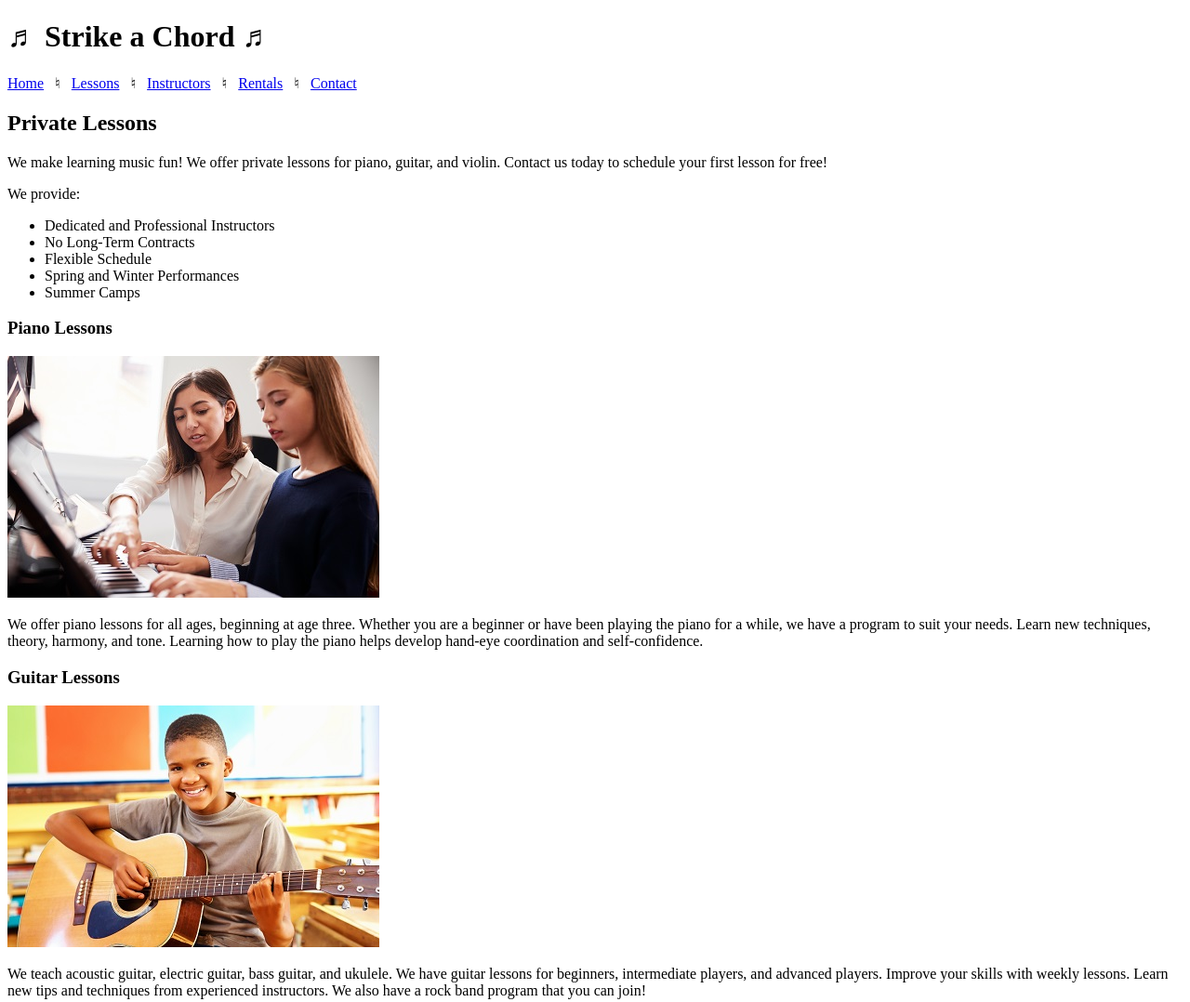
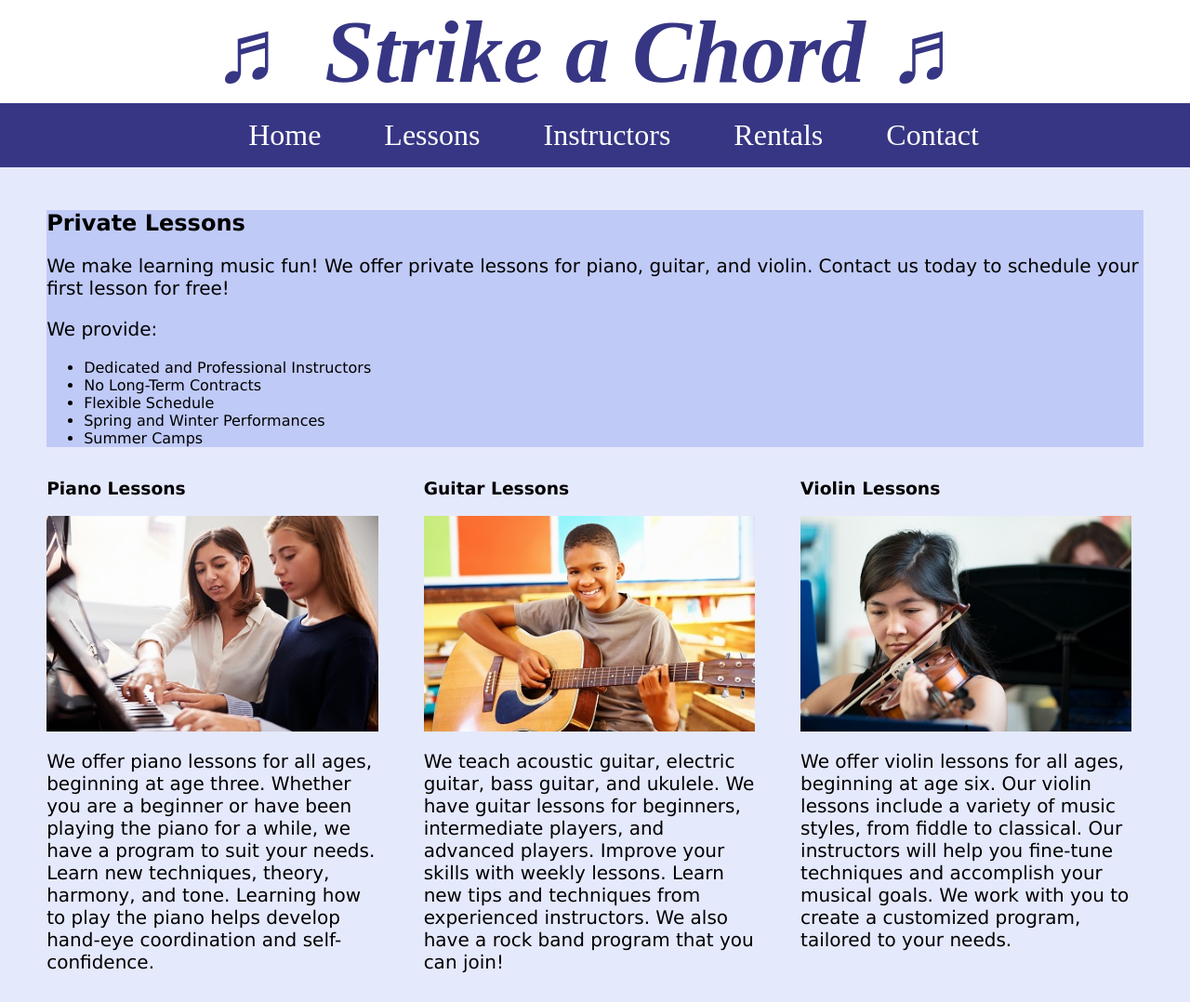
Before and after one commit to 144Sp23/ch4lab1-brockhogue, a plain HTML site: page lessons.html in a window 1280 px wide. Shown: the top 1078 px of the page at 93% size. Drawn offline with Linux system fonts and the light colour scheme.

Commit message:
Chapter 4 Lab

```diff
--- /dev/null
+++ b/CSS/styles.css
@@ -0,0 +1,122 @@
+/*
+Author: Brock Hogue
+Date: 2/15/23
+File Name: styles.css
+*/
+
+/* CSS Reset */
+body,
+header,
+nav,
+main,
+footer,
+img,
+h1 {
+    margin: 0;
+    padding: 0;
+    border: 0;
+}
+
+/* Style rules for images */
+
+img {
+    max-width: 100%;
+    display: block;
+}
+
+/* Style rules for header content */
+
+header {
+    text-align: center;
+    font-size: 3em;
+    color: #373684;
+}
+
+header h1 {
+    font-style: italic;
+}
+
+/* Style rules for navigation areas */
+
+nav {
+    background-color: #373684;
+}
+
+nav ul {
+    list-style-type: none;
+    margin: 0;
+    text-align: center;
+}
+
+nav li {
+    display: inline-block;
+    font-size: 2em;
+}
+
+nav li a {
+    display: block;
+    color: #fff;
+    text-align: center;
+    padding: 0.5em 1em;
+    text-decoration: none;
+}
+
+/* Style rules for main content */
+
+main {
+    padding: 2%;
+    background-color: #e5e9fc;
+    overflow: auto;
+    font-family: Verdana, Arial, sans-serif;
+}
+
+main p {
+    font-size: 1.25em;
+}
+
+.action {
+    font-size: 1.75em;
+    color: #373684;
+    font-weight: bold;
+}
+
+#piano,
+#guitar,
+#violin {
+    width: 29%;
+    float: left;
+    margin: 0 2%;
+}
+
+#info {
+    clear: left;
+    background-color: #c0caf7;
+    margin: 1% 2%;
+}
+
+#contact {
+    text-align: center;
+}
+
+#contact a {
+    color: #4645a8;
+    text-decoration: none;
+    font-weight: bold;
+}
+
+.map {
+    border: 5px solid #373684;
+}
+
+/* Style rules for footer content */
+
+footer {
+    text-align: center;
+    font-size: 0.65em;
+    clear: left;
+}
+
+footer a {
+    color: #4645a8;
+    text-decoration: none;
+}
--- a/lessons.html
+++ b/lessons.html
@@ -1,13 +1,14 @@
 <!DOCTYPE html>
 <!--
-	Student Name: Maria Cruz
+	Student Name: Brock Hogue
 	File Name: lessons.html
-	Today's Date: May 20, 2021
+	Today's Date: February 15, 2023
  -->
 <html lang="en">
 <head>
 	<title>Strike a Chord: Lessons</title>
 	<meta charset="utf-8">
+    <link rel="stylesheet" href="css/styles.css">
 </head>
 <body>
 
@@ -16,11 +17,13 @@
 	</header>
 
 	<nav>
-		<p><a href="index.html">Home</a> &nbsp; &#9838; &nbsp;
-		<a href="lessons.html">Lessons</a> &nbsp; &#9838; &nbsp;
-		<a href="instructors.html">Instructors</a> &nbsp; &#9838; &nbsp;
-		<a href="rentals.html">Rentals</a> &nbsp; &#9838; &nbsp;
-		<a href="contact.html">Contact</a></p>
+		<ul>
+            <li><a href="index.html">Home</a></li>
+            <li><a href="lessons.html">Lessons</a></li>
+            <li><a href="instructors.html">Instructors</a></li>
+            <li><a href="rentals.html">Rentals</a></li>
+            <li><a href="contact.html">Contact</a></li>
+        </ul>
 	</nav>
 
 	<!-- Use the main area to add the main content to the webpage -->
@@ -44,7 +47,7 @@
         <div id="piano">
 
             <h3>Piano Lessons</h3>
-            <img src="images/piano-lesson.jpg" alt="piano teacher and student sitting at a piano" height="260" width="400">
+            <img src="images/piano-lesson.jpg" alt="piano teacher and student sitting at a piano">
             <p>We offer piano lessons for all ages, beginning at age three. Whether you are a beginner or have been playing the piano for a while, we have a program to suit your needs. Learn new techniques, theory, harmony, and tone. Learning how to play the piano helps develop hand-eye coordination and self-confidence.</p>
 
         </div>
@@ -52,7 +55,7 @@
         <div id="guitar">
 
             <h3>Guitar Lessons</h3>
-            <img src="images/child-guitar.jpg" alt="child with a smile holding a guitar" height="260" width="400">
+            <img src="images/child-guitar.jpg" alt="child with a smile holding a guitar">
             <p>We teach acoustic guitar, electric guitar, bass guitar, and ukulele. We have guitar lessons for beginners, intermediate players, and advanced players. Improve your skills with weekly lessons. Learn new tips and techniques from experienced instructors. We also have a rock band program that you can join!</p>
 
         </div>
@@ -60,7 +63,7 @@
         <div id="violin">
 
             <h3>Violin Lessons</h3>
-            <img src="images/woman-violin.jpg" alt="woman playing the violin" height="260" width="400">
+            <img src="images/woman-violin.jpg" alt="woman playing the violin">
             <p>We offer violin lessons for all ages, beginning at age six. Our violin lessons include a variety of music styles, from fiddle to classical. Our instructors will help you fine-tune techniques and accomplish your musical goals. We work with you to create a customized program, tailored to your needs.</p>
 
         </div>
```
Also changed, not shown: contact.html (+11 -8 lines), index.html (+19 -8 lines), template.html (+10 -7 lines).
